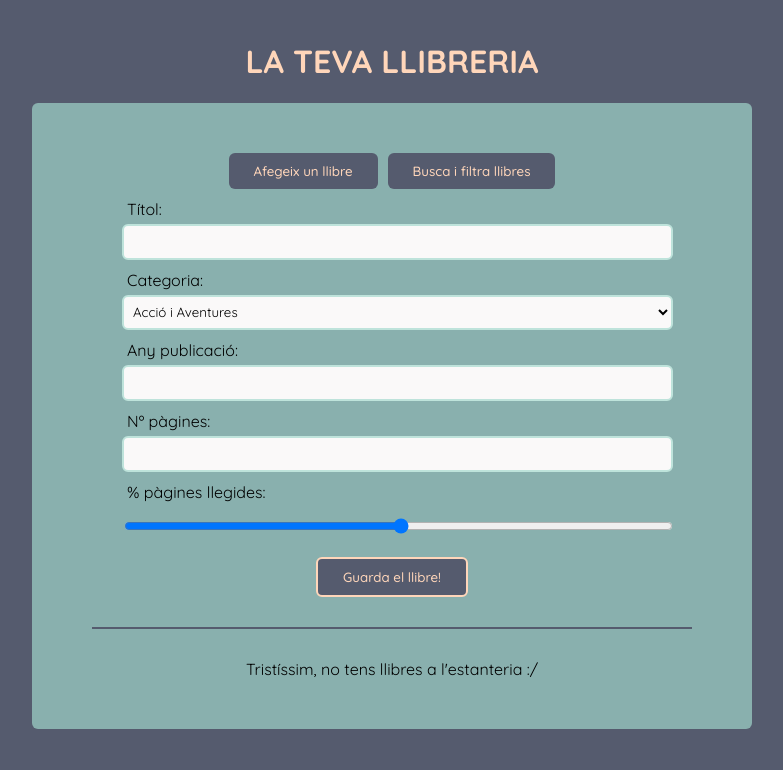
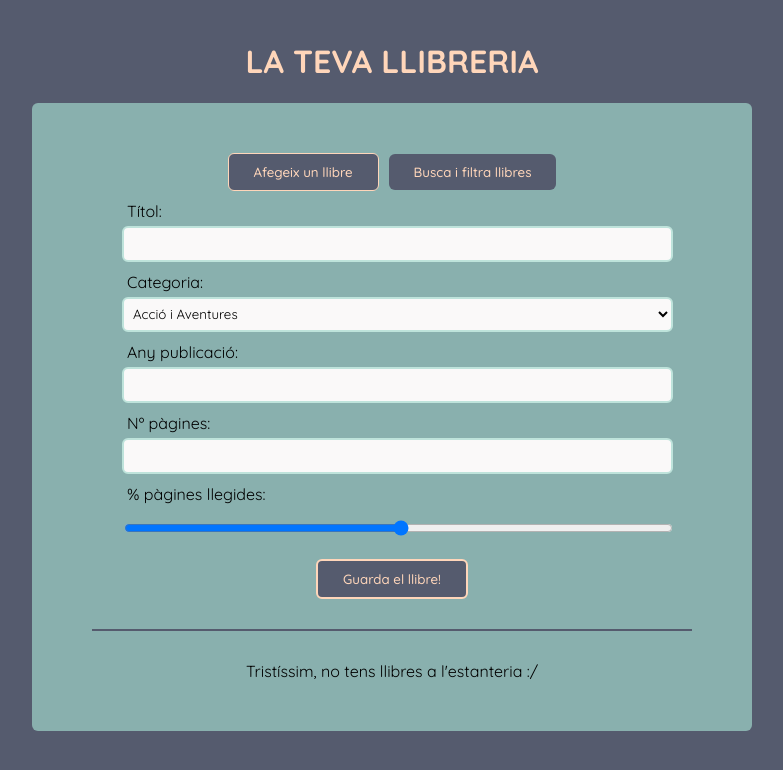
Before and after one commit to annaruizverdaguer/llibreria-react, a React (Create React App) app: page / in a window 1280 px wide. Shown: the top 770 px of the page, without its empty margins (248-1031 px from the left). Built offline with nearby package versions, Linux system fonts and the light colour scheme.

Commit message:
afegint estat actiu per les pestanyes

```diff
--- a/src/App.css
+++ b/src/App.css
@@ -53,3 +53,7 @@ button:hover {
   opacity: 0.7;
   cursor: pointer;
 }
+
+.activeTab {
+  border: 1px solid var(--salmon);
+}
--- a/src/App.jsx
+++ b/src/App.jsx
@@ -16,12 +16,16 @@ function App() {
     setBooks(books);
   }
 
+  function isActiveTab(tabName) {
+    return tabName === activeTab
+  }
+
   return (
     <div>
       <h1>LA TEVA LLIBRERIA</h1>
       <div className="App">
-        <button onClick={() => setActiveTab('addBook')}>Afegeix un llibre</button>
-        <button onClick={() => setActiveTab('filterBooks')}>Busca i filtra llibres</button>
+        <button onClick={() => setActiveTab('addBook')} className={isActiveTab('addBook') ? 'activeTab' : ""}>Afegeix un llibre</button>
+        <button onClick={() => setActiveTab('filterBooks')} className={isActiveTab('filterBooks') ? 'activeTab' : ""}>Busca i filtra llibres</button>
         {activeTab === 'addBook' ? (
           <div>
             <Form onAddBook={addBookToList}/>
```
